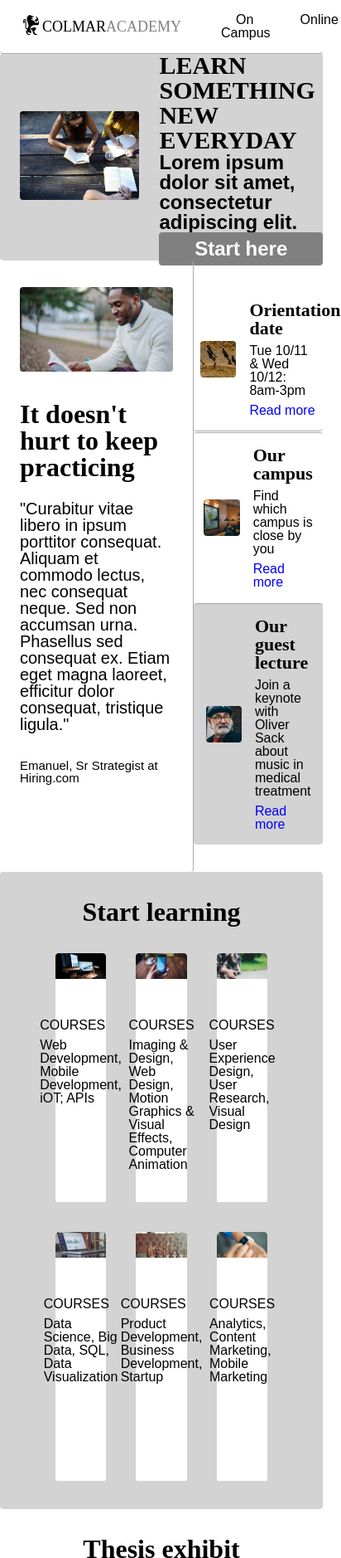
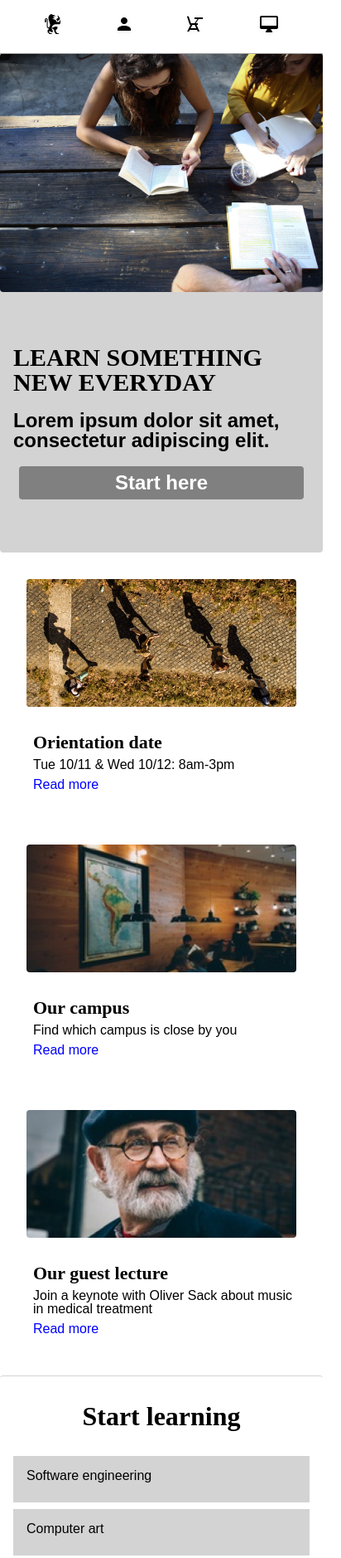
Before and after one commit to micheljr/CapstoneProject, a plain HTML site: page index.html in a window 390 px wide. Shown: the top 1878 px of the page at 83% size, 412 px wide, since content can reach past the window. Drawn offline with Linux system fonts and the light colour scheme; a web font is replaced by a local one.

Commit message:
finalized project

```diff
--- a/index.html
+++ b/index.html
@@ -6,9 +6,32 @@
 	<link rel="stylesheet" type="text/css" href="stylesheets/style.css">
 </head>
 <body>
+		<div class="nav-mobile">
+			<ul>
+				<li>
+					<a href="#">
+						<img src="capstone_colmar_assets/images/ic-logo.svg">
+					</a>
+				</li>
+				<li>
+					<a href="#">
+						<img src="capstone_colmar_assets/images/ic-login.svg">
+					</a>
+				</li>
+				<li>
+					<a href="#">
+						<img src="capstone_colmar_assets/images/ic-on-campus.svg">
+					</a>
+				</li>
+				<li>
+					<a href="#">
+						<img src="capstone_colmar_assets/images/ic-online.svg">
+					</a>
+				</li>
+			</ul>
 
+		</div>
 	<header>
-
 		<a href="index.html">
 
 		<div>
@@ -72,7 +95,8 @@
 
 			<div class="art">
 
-				<img src="capstone_colmar_assets/images/information-orientation.jpg">
+				<img class="img-desktop" src="capstone_colmar_assets/images/information-orientation.jpg">
+				<img class="img-mobile" src="capstone_colmar_assets/images/information-orientation-mobile.jpg">
 
 				<div>
 					<h1>Orientation date</h1>
@@ -84,7 +108,8 @@
 
 			<div class="art">
 
-				<img src="capstone_colmar_assets/images/information-campus.jpg">
+				<img class="img-desktop" src="capstone_colmar_assets/images/information-campus.jpg">
+				<img class="img-mobile" src="capstone_colmar_assets/images/information-campus-mobile.jpg">
 
 				<div>
 					<h1>Our campus</h1>
@@ -96,7 +121,8 @@
 
 			<div class="art">
 
-				<img src="capstone_colmar_assets/images/information-guest-lecture.jpg">
+				<img class="img-desktop" src="capstone_colmar_assets/images/information-guest-lecture.jpg">
+				<img class="img-mobile" src="capstone_colmar_assets/images/information-guest-lecture-mobile.jpg">
 
 				<div>
 					<h1>Our guest lecture</h1>
@@ -130,7 +156,7 @@
 				</div>
 				</div>
 
-				<div class="course-art">
+				<div class="course-art" id="paddingart">
 
 					<img src="capstone_colmar_assets/images/course-computer-art.jpg">
 					<div class="course-text">
@@ -200,12 +226,46 @@
 
 		</div>
 
+		<div class="container-ul">
+
+			<ul>
+
+				<li><h2>Software engineering</h2></li>
+
+				<li><h2>Computer art</h2></li>
+
+				<li><h2>Design</h2></li>
+
+				<li><h2>Data</h2></li>
+
+				<li><h2>Business</h2></li>
+
+				<li><h2>Marketing</h2></li>
+
+			</ul>
+
+		</div>
+
 	</section>
 
 	<section class="exhibit">
 
 		<h1>Thesis exhibit</h1>
+
+		<div class="vid-cont-mobile">
+
+				<video controls>
+
+					<source src="capstone_colmar_assets/videos/thesis.mp4" type="video/mp4">
+
+				</video>
+
+			</div>
+
 		<div class="exhibit-container">
+
+
+
 		<div class="video-container">
 
 			<video controls>
--- a/stylesheets/style.css
+++ b/stylesheets/style.css
@@ -15,8 +15,9 @@
   unicode-range: U+0000-00FF, U+0131, U+0152-0153, U+02C6, U+02DA, U+02DC, U+2000-206F, U+2074, U+20AC, U+2212, U+2215;
 }
 
-html, p {
+html {
 	font-family: 'Raleway', sans-serif;
+	line-height: 1.4;
 }
 
 
@@ -35,7 +36,7 @@ header, header div, header nav ul, .jumbotron, .articles, .jumbotext,
 header, header nav ul li a, .jumbotron, .imgcontainer img,
  .jumbobutton, .articles, .bigarticle, .bigarticle img, .smallarticles,
  .art, .art img, .courses, .course-art, .exhibit, .video-container video,
- .exhibit-art, .exhibit-art img {
+ .exhibit-art, .exhibit-art img, .nav-mobile ul li  {
 	border-radius: 4px;
 }
 
@@ -107,11 +108,17 @@ header nav ul li a:hover {
 	color: white;
 }
 
+.nav-mobile {
+	display: none;
+}
+
+
 /*				JUMBOTRON					*/
 
 .jumbotron {
 	background-color: lightgrey;
 	font-weight: bold;
+	width: 100%;
 }
 
 .imgcontainer {
@@ -126,7 +133,7 @@ header nav ul li a:hover {
 }
 
 .jumbotext {
-	width: 320px;
+	width: 30%;
 	height: 250px;
 }
 
@@ -145,7 +152,6 @@ header nav ul li a:hover {
 
 .jumbobutton {
 	padding: 8px 0 8px 0;
-	width: 100%;
 	font-size: 18px;
 	background-color: grey;
 }
@@ -156,6 +162,7 @@ header nav ul li a:hover {
 }
 
 /*					CONTENT 					*/
+
 /*					ARTICLES					*/
 
 .bigarticle {
@@ -203,6 +210,9 @@ header nav ul li a:hover {
 	height: auto;
 	margin-right: 16px;
 }
+.img-mobile {
+	display: none;
+}
 .art div {
 	width: 65%;
 }
@@ -241,6 +251,7 @@ header nav ul li a:hover {
 	padding: 32px 72px;
 	max-width: 100%;
 
+
 }
 .courses h1 {
 	margin:0 0 32px 0;
@@ -253,6 +264,7 @@ header nav ul li a:hover {
 }
 
 .row {
+	height: 300px;
 	width: 100%;
 
 }
@@ -263,7 +275,8 @@ header nav ul li a:hover {
 .course-art {
 	margin-right: 32px;
 	width: 25%;
-	height: 300px;
+	max-width: 300px;
+	height: 100%;
 
 	background-color: white;
 	border: solid 2px lightgrey;
@@ -284,10 +297,19 @@ header nav ul li a:hover {
 
 }
 .course-text {
-	padding: 16px;
+	padding-top: 16px;
+	padding-left: 16px;
 }
 .course-text p {
 	margin: 8px 0;
+}
+
+#paddingart .course-text p {
+	margin-bottom: 0;
+}
+
+.container-ul {
+	display: none;
 }
 
 /*					EXHIBIT				*/
@@ -300,6 +322,10 @@ header nav ul li a:hover {
 .exhibit h1 {
 	font-size: 32px;
 	font-weight: bold;
+}
+
+.vid-cont-mobile {
+	display: none;
 }
 
 .video-container {
@@ -319,7 +345,7 @@ header nav ul li a:hover {
 }
 
 .exhibit-container {
-	width: 100%;
+
 	margin: 32px 0 32px 24px;
 }
 
@@ -368,18 +394,163 @@ header nav ul li a:hover {
 	text-decoration: none;
 }
 
+/*					MEDIAQUERIES			*/
+
+@media only screen and (max-width: 550px){
+	.img-mobile {
+		display: block;
+	}
+	.smallarticles {
+		width: 100%;
+		padding: 0;
+	}
+	.jumbortron {
+		height: 700px;
+	}
+	.art {
+		flex-direction: column;
+		margin: 32px 16px;
+	}
+	.art:last-child {
+		background-color: white;
+		border-top: none;
+	}
+	.art:nth-child(2) {
+		border-top: none;
+	}
+	.art:first-child {
+		border-bottom: none;
+		margin-top: 16px;
+	}
+	.art img {
+		width: 100%;
+		height: auto;
+		margin: 0;
+	}
+	.art div {
+		width: 100%;
+		margin-left: 16px;
+		margin-top: 32px;
+	}
+	.container-ul {
+		display: flex;
+		flex-direction: column;
+		align-items: center;
+		width: 100%;
+	}
+	.courses {
+		padding: 32px 16px;
+		background-color: white;
+		border-top: solid 1px lightgrey;
+		border-bottom: solid 1px lightgrey;
+	}
+	.container-ul ul {
+		width: 100%;
+		vertical-align: middle;
+	}
+	.container-ul ul li {
+		margin: 0 16px;
+		margin-bottom: 8px;
+		background-color: lightgrey;
+		padding: 16px 0 24px 16px;
+	}
+	.container-ul ul li:hover {
+		background-color: grey;
+		color: white;
+	}
+	.container, .img-desktop, .bigarticle {
+		display: none;
+	}
 
 
 
 
+}
 
+@media only screen and (max-width: 735px){
+	.nav-mobile {
+		display: flex;
+		background-color: white;
+		align-items: center;
+		width: 100%;
+		height: 64px;
+		position:fixed;
+		z-index: 9001;
+		border-bottom: solid 1px darkgrey;
+	}
+	.nav-mobile ul {
+		display: flex;
+		width: 100%;
+		justify-content: space-between;
+		align-items: center;
+		padding: 0 50px 0 50px;
+	}
 
+	header {
+		display: none;
+	}
+	.courses {
+		padding: 32px 0;
+	}
 
+}
 
+@media only screen and (max-width: 850px){
+	.jumbotron {
+		width: 100%;
+		flex-direction: column;
+		justify-content: space-between;
+	}
+	.jumbotext {
+		width: 100%;
+		display: flex;
+		flex-direction: column;
+		align-items: center;
+		padding: 32px 0;
+	}
+	.jumbotext p, .jumbotext h1 {
+		margin: 0 16px;
+	}
+	.jumbotext h1 {
+		margin-top: 32px;
+	}
+	.jumbotext .jumbobutton {
+		margin-bottom: 32px;
+	}
+	.imgcontainer {
+		width: 100%;
+		height: 70%;
+		display: flex;
+		justify-content: center;
+		align-items: center;
+		margin: 0;
+	}
+	.imgcontainer img {
 
+		max-width: 100%;
+		height: auto;
+	}
+	.jumbobutton {
+		padding: 8px 100px;
+	}
 
-
-
-/*div {
-	border: solid 1px;
-}*/
+	.course-art {
+		width: 30%;
+	}
+	.exhibit-container {
+		display: none;
+	}
+	.vid-cont-mobile {
+		display: inline;
+		width: 100%;
+		margin-top: 32px;
+	}
+	.vid-cont-mobile video {
+		width: 100%;
+		margin-bottom: 24px;
+	}
+	.footer {
+		border-top: none;
+		padding: 16px 24px;
+	}
+}
```
